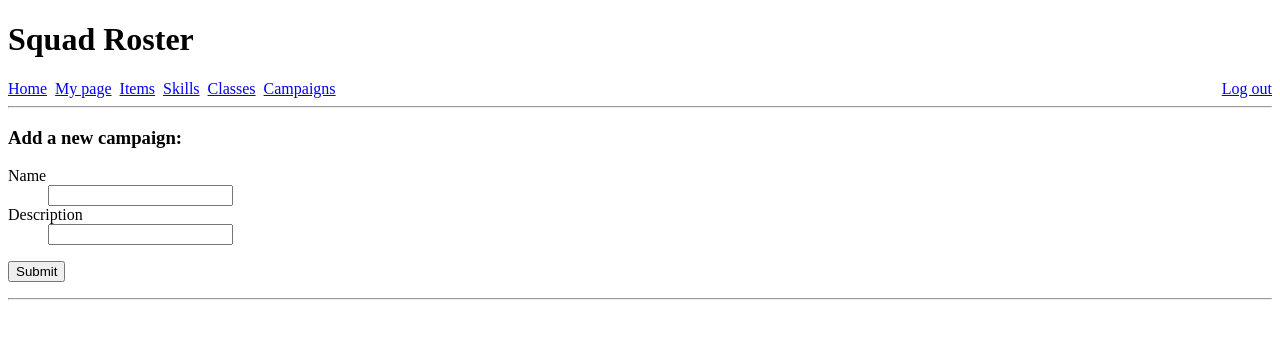
After one commit to ksuominen/squad-roster, a Flask app: page /campaign/add in a window 1280 px wide. The commit adds this page. Shown: the top 339 px of the page. Run offline with Flask 3, Linux system fonts and the light colour scheme; the visitor is signed in with stand-in values (Sample User, id 1); some libraries are stand-ins or nearby versions.

Commit message:
Create a separate page for adding a new campaign

```diff
--- a/formValidators.py
+++ b/formValidators.py
@@ -30,7 +30,6 @@ class CreateItemForm(Form):
 class CreateCampaignForm(Form):
     name = StringField("Name", [validators.Length(min=4, max=200)])
     description = StringField("Description")
-    campaign_submit = SubmitField("Add new")
 
 class CreateCharacterForm(Form):
     name = StringField("Name", [validators.Length(min=4, max=50)])
--- a/routes.py
+++ b/routes.py
@@ -51,20 +51,16 @@ def ownpage():
     characters = character.get_player_characters()
     available_classes = mothershipClasses.get_all_classes()
     class_list=[(i.id, i.name) for i in available_classes]
-    campaign_form = f.CreateCampaignForm(request.form)
     character_form = f.CreateCharacterForm(request.form)
     character_form.class_id.choices = class_list
     gm_campaigns = campaign.get_all_gm_campaigns(user_id)
 
-    if request.method =="POST" and campaign_form.campaign_submit.data and campaign_form.validate():
-        campaign.create_campaign(campaign_form.name.data, campaign_form.description.data)
-        return redirect("/ownpage")
     if request.method =="POST" and character_form.character_submit.data and character_form.validate():
         character.create_character(character_form.name.data, character_form.class_id.data, character_form.level.data, character_form.strength.data, character_form.speed.data, character_form.intellect.data, \
                                    character_form.combat.data, character_form.sanity.data, character_form.fear.data, character_form.body.data, character_form.max_hp.data, \
                                     character_form.min_stress.data, character_form.description.data)
         return redirect("/ownpage")
-    return render_template("player.html", campaign_form=campaign_form, character_form=character_form, gm_campaigns = gm_campaigns, characters = characters)
+    return render_template("player.html", character_form=character_form, gm_campaigns = gm_campaigns, characters = characters)
 
 @app.route("/items", methods=["GET", "POST"])
 def items():
@@ -113,6 +109,16 @@ def campaigns():
 
     all_campaigns = campaign.get_all_campaigns()
     return render_template("campaigns.html", form=form, campaigns = all_campaigns)
+
+@app.route("/campaign/add", methods=["GET", "POST"])
+def add_campaign():
+    form = f.CreateCampaignForm(request.form)
+    if not session.get("user_id"):
+        return render_template("error.html", message="You must be logged in to create a campaign.")
+    if request.method =="POST" and form.validate():
+        campaign.create_campaign(form.name.data, form.description.data)
+        return redirect("/ownpage")
+    return render_template("campaign_add.html", form=form)
 
 @app.route("/character/<int:character_id>", methods=["GET", "POST"])
 def show_character(character_id):
--- /dev/null
+++ b/templates/campaign_add.html
@@ -0,0 +1,17 @@
+{% extends "layout.html" %}
+
+{% block title %}Add campaign{% endblock %}
+{% block content %}
+  <h3>Add a new campaign:</h3>
+  <p>
+    {% from "_formhelpers.html" import render_field %}
+    <form action="/campaign/add" method="POST">
+      <dl>
+        {{ render_field(form.name) }}
+        {{ render_field(form.description) }}
+      </dl>
+      <input type="submit" value="Submit">
+      <input type="hidden" name="csrf_token" value = "{{ csrf_token() }}" />
+    </form>
+  </p>
+{% endblock %}
--- a/templates/edit_character.html
+++ b/templates/edit_character.html
@@ -1,6 +1,6 @@
 {% extends "layout.html" %}
 
-{% block title %}{{ session.user_name }}{% endblock %}
+{% block title %}Edit character{% endblock %}
 {% block content %}
 
     <h3>Edit {{ character_name }}:</h3>
```
Also changed, not shown: templates/player.html (+5 -14 lines).
